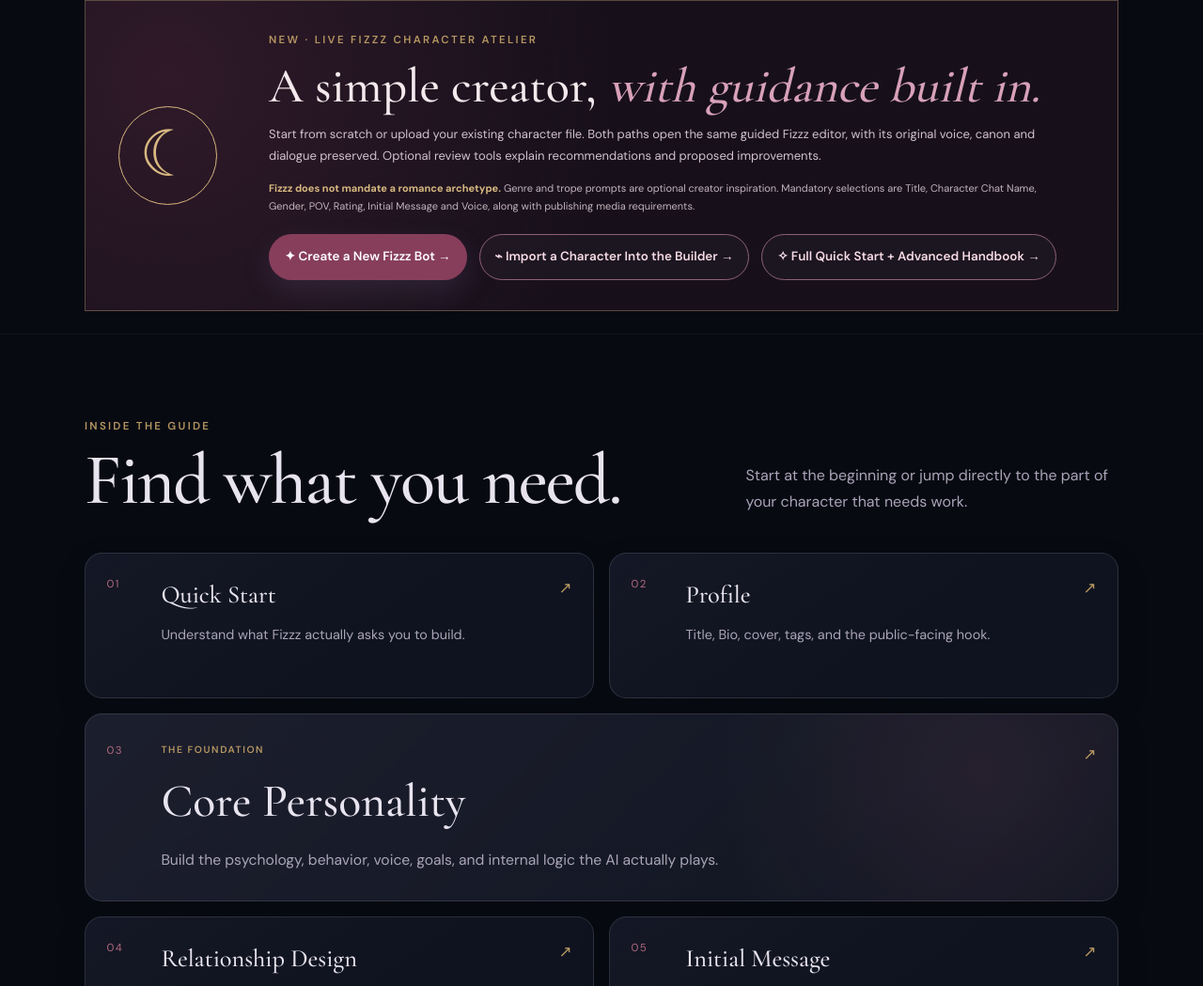
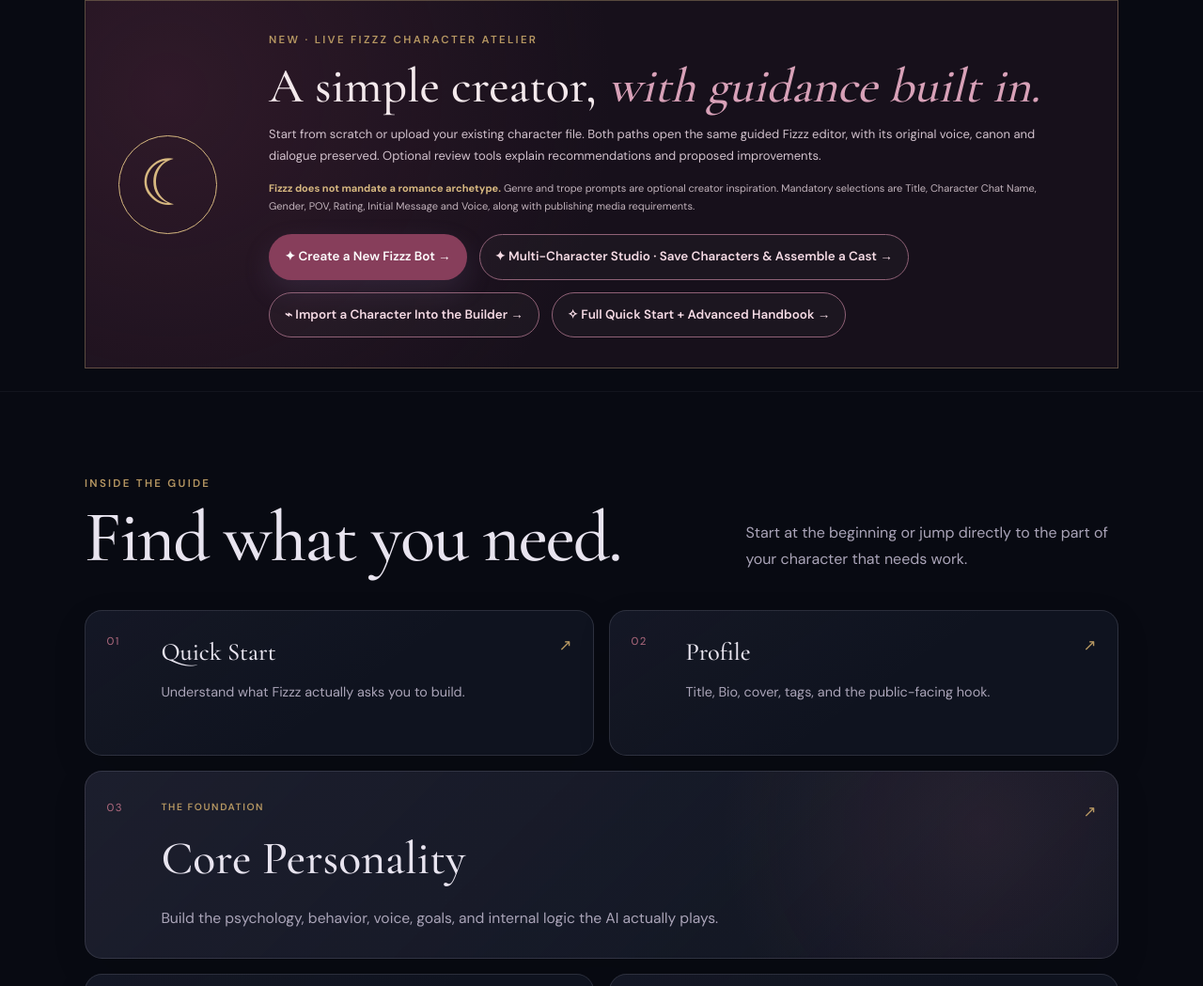
Before and after one commit to xVelvetRuinx/xVelvetRuinx.github.io, a plain HTML site: page fizzz/index.html in a window 1280 px wide. Shown: the part 968-2017 px from the top of the page at 94% size. Drawn offline with nearby package versions, Linux system fonts and the light colour scheme; a web font is replaced by a local one.

Commit message:
feat: surface Fizzz multi-character studio from creator landing page

```diff
--- a/fizzz/index.html
+++ b/fizzz/index.html
@@ -130,7 +130,7 @@
       <h2 id="studio-title">A simple creator, <em>with guidance built in.</em></h2>
       <p>Start from scratch or upload your existing character file. Both paths open the same guided Fizzz editor, with its original voice, canon and dialogue preserved. Optional review tools explain recommendations and proposed improvements.</p>
       <p class="studio-note"><strong>Fizzz does not mandate a romance archetype.</strong> Genre and trope prompts are optional creator inspiration. Mandatory selections are Title, Character Chat Name, Gender, POV, Rating, Initial Message and Voice, along with publishing media requirements.</p>
-      <div class="studio-actions"><a class="hero-primary" href="prompt-builder/">✦ Create a New Fizzz Bot →</a><a class="hero-secondary" href="prompt-builder/">⌁ Import a Character Into the Builder →</a><a class="hero-secondary" href="atelier/#handbook">✧ Full Quick Start + Advanced Handbook →</a></div>
+      <div class="studio-actions"><a class="hero-primary" href="prompt-builder/">✦ Create a New Fizzz Bot →</a><a class="hero-secondary" href="multi-studio/">✦ Multi-Character Studio · Save Characters & Assemble a Cast →</a><a class="hero-secondary" href="prompt-builder/">⌁ Import a Character Into the Builder →</a><a class="hero-secondary" href="atelier/#handbook">✧ Full Quick Start + Advanced Handbook →</a></div>
     </div>
   </div>
 </section>
```
